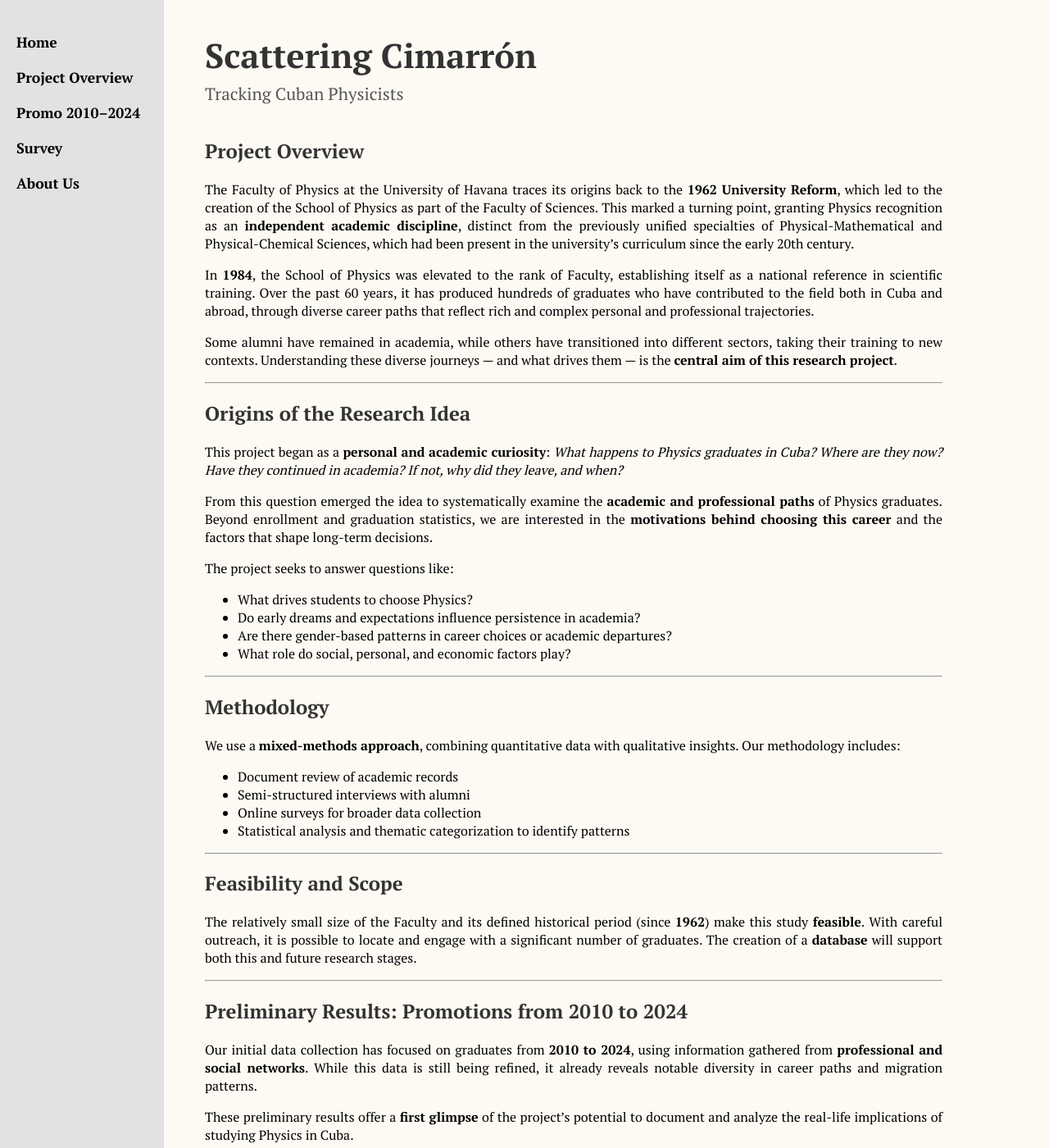
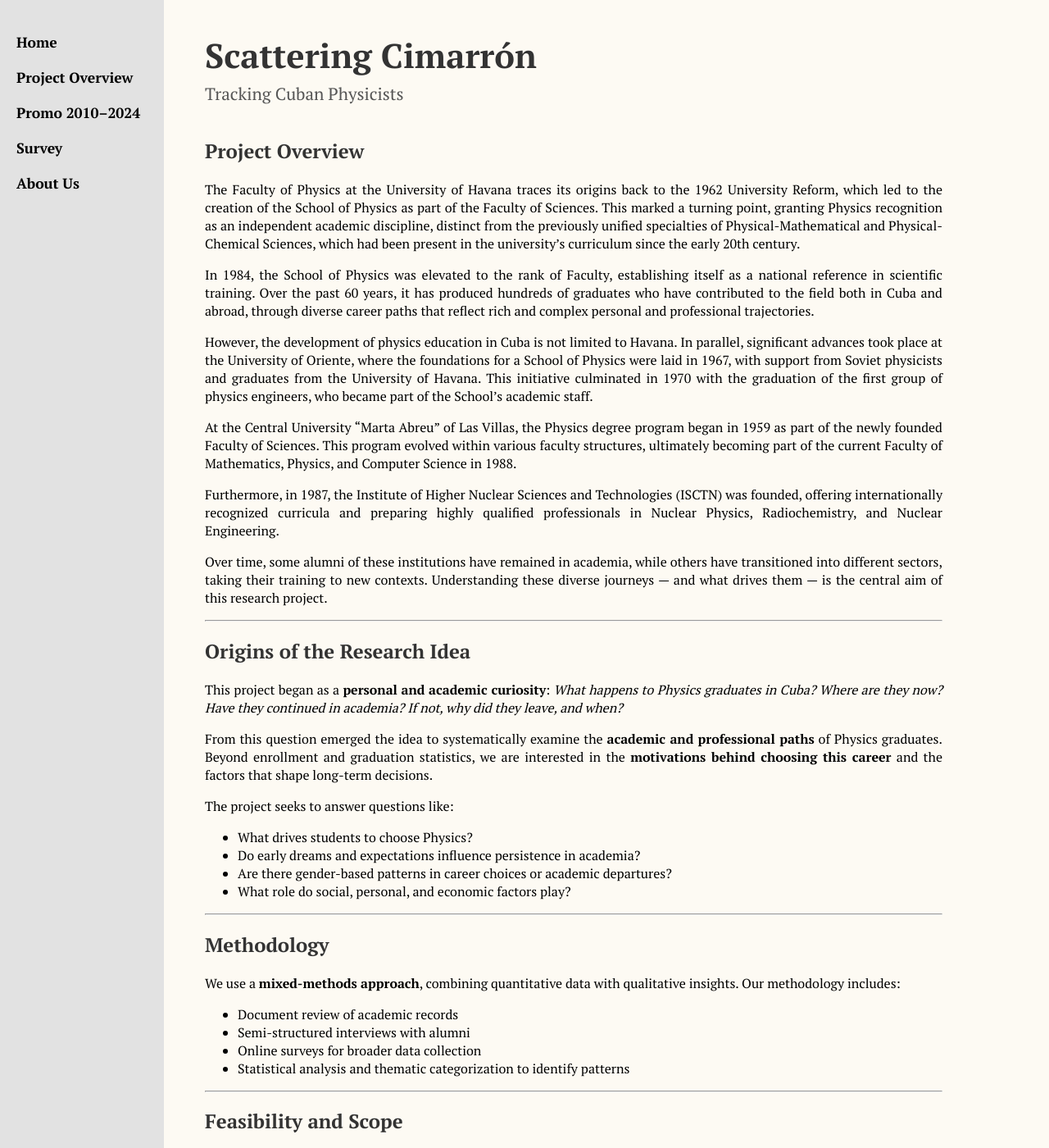
Before and after one commit to Gretica/Tracking_Cuban_Physicists, a Jekyll site: the page built from project.md, in a window 1280 px wide and 1400 px high. Shown: the whole window at 82% size. Built offline with Jekyll 4.4.1, drawn with Linux system fonts in a browser that asks for light colours; some of the changed text lies outside the part shown.

Commit message:
Update project.md

```diff
--- a/project.md
+++ b/project.md
@@ -8,11 +8,17 @@ permalink: /Project/
 
 ## Project Overview
 
-The Faculty of Physics at the University of Havana traces its origins back to the **1962 University Reform**, which led to the creation of the School of Physics as part of the Faculty of Sciences. This marked a turning point, granting Physics recognition as an **independent academic discipline**, distinct from the previously unified specialties of Physical-Mathematical and Physical-Chemical Sciences, which had been present in the university’s curriculum since the early 20th century.
+The Faculty of Physics at the University of Havana traces its origins back to the 1962 University Reform, which led to the creation of the School of Physics as part of the Faculty of Sciences. This marked a turning point, granting Physics recognition as an independent academic discipline, distinct from the previously unified specialties of Physical-Mathematical and Physical-Chemical Sciences, which had been present in the university’s curriculum since the early 20th century.
 
-In **1984**, the School of Physics was elevated to the rank of Faculty, establishing itself as a national reference in scientific training. Over the past 60 years, it has produced hundreds of graduates who have contributed to the field both in Cuba and abroad, through diverse career paths that reflect rich and complex personal and professional trajectories.
+In 1984, the School of Physics was elevated to the rank of Faculty, establishing itself as a national reference in scientific training. Over the past 60 years, it has produced hundreds of graduates who have contributed to the field both in Cuba and abroad, through diverse career paths that reflect rich and complex personal and professional trajectories.
 
-Some alumni have remained in academia, while others have transitioned into different sectors, taking their training to new contexts. Understanding these diverse journeys — and what drives them — is the **central aim of this research project**.
+However, the development of physics education in Cuba is not limited to Havana. In parallel, significant advances took place at the University of Oriente, where the foundations for a School of Physics were laid in 1967, with support from Soviet physicists and graduates from the University of Havana. This initiative culminated in 1970 with the graduation of the first group of physics engineers, who became part of the School’s academic staff.
+
+At the Central University “Marta Abreu” of Las Villas, the Physics degree program began in 1959 as part of the newly founded Faculty of Sciences. This program evolved within various faculty structures, ultimately becoming part of the current Faculty of Mathematics, Physics, and Computer Science in 1988.
+
+Furthermore, in 1987, the Institute of Higher Nuclear Sciences and Technologies (ISCTN) was founded, offering internationally recognized curricula and preparing highly qualified professionals in Nuclear Physics, Radiochemistry, and Nuclear Engineering.
+
+Over time, some alumni of these institutions have remained in academia, while others have transitioned into different sectors, taking their training to new contexts. Understanding these diverse journeys — and what drives them — is the central aim of this research project.
 
 ---
 
@@ -44,13 +50,13 @@ We use a **mixed-methods approach**, combining quantitative data with qualitativ
 
 ## **Feasibility and Scope**
 
-The relatively small size of the Faculty and its defined historical period (since **1962**) make this study **feasible**. With careful outreach, it is possible to locate and engage with a significant number of graduates. The creation of a **database** will support both this and future research stages.
+The relatively small number of Cuban physicists and its defined graduation period (since **1962**) make this study **feasible**. With careful outreach, it is possible to locate and engage with a significant number of graduates. The creation of a **database** will support both this and future research stages.
 
 ---
 
 ## **Preliminary Results: Promotions from 2010 to 2024**
 
-Our initial data collection has focused on graduates from **2010 to 2024**, using information gathered from **professional and social networks**. While this data is still being refined, it already reveals notable diversity in career paths and migration patterns.
+Our initial data collection has focused on graduates from the Faculty of Physics at the University of Havana between **2010 to 2024**, using information gathered from **professional and social networks**. While this data is still being refined, it already reveals notable diversity in career paths and migration patterns.
 
 These preliminary results offer a **first glimpse** of the project's potential to document and analyze the real-life implications of studying Physics in Cuba.
 
```
